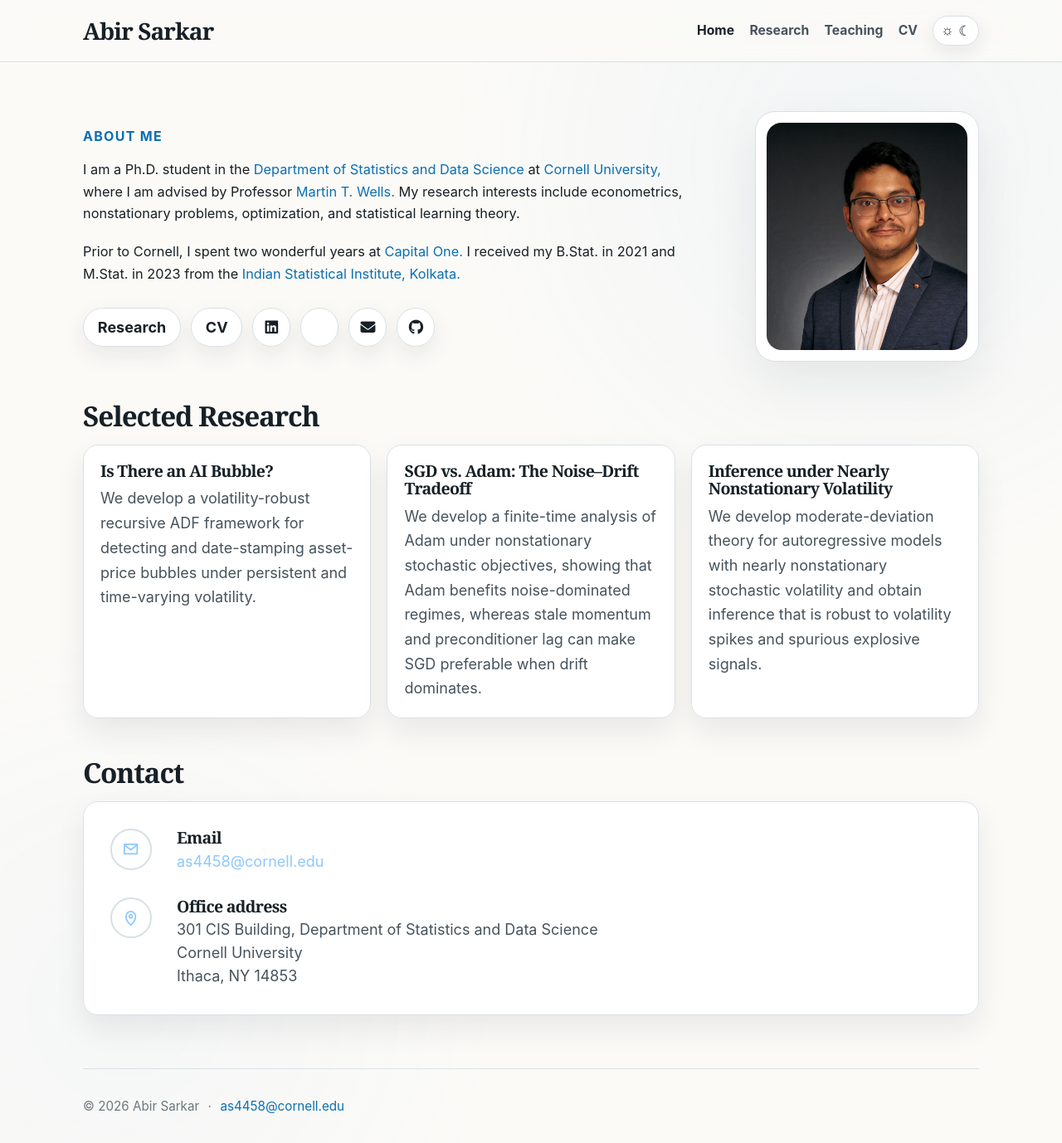
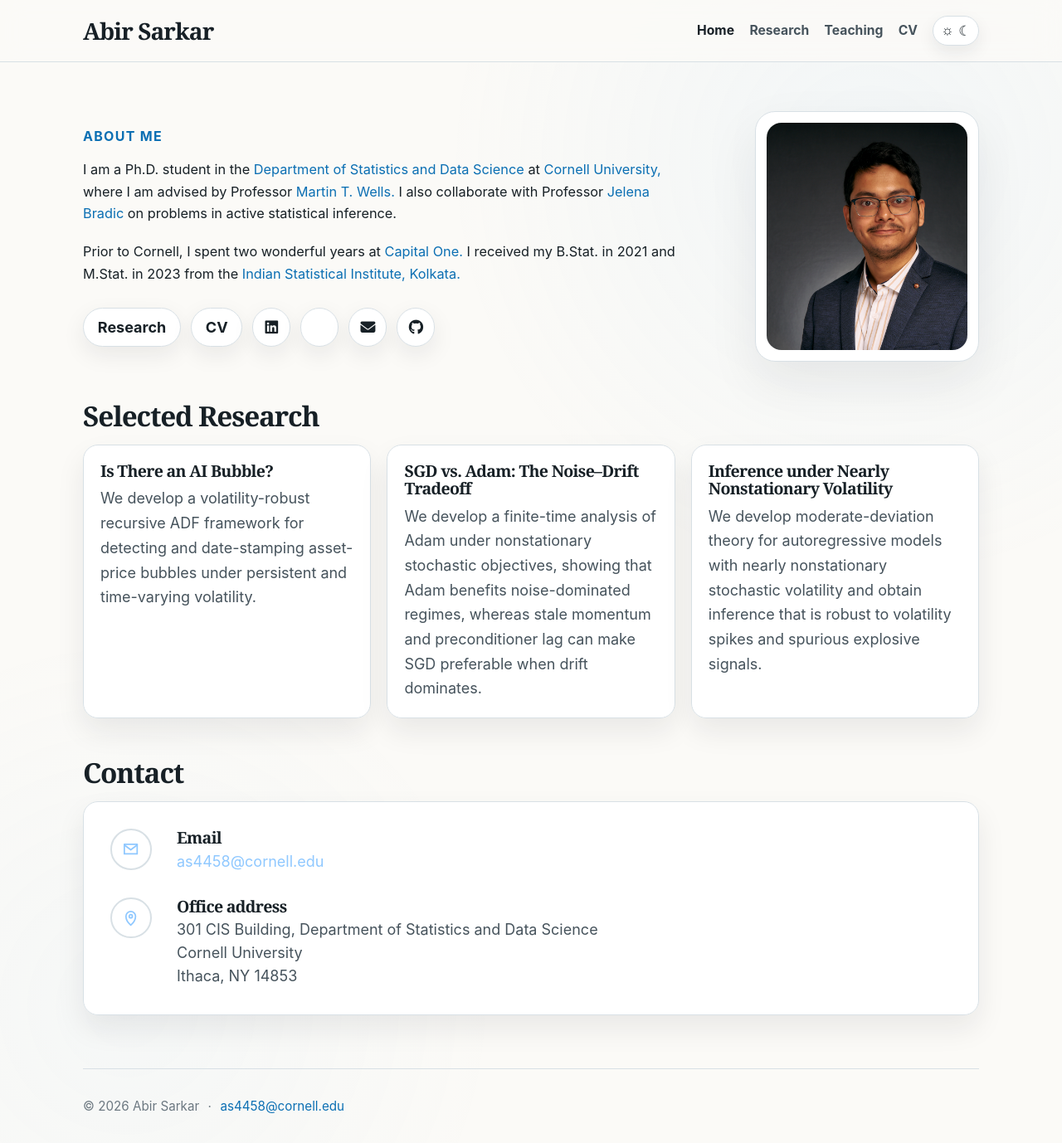
Before and after one commit to AbirS2026/AbirS2026.github.io, a Jekyll site: the page built from index.md, in a window 1280 px wide and 1378 px high. Shown: the whole window at 83% size. Built offline with Jekyll 4.4.1, drawn with Linux system fonts in a browser that asks for light colours; a style sheet for code colours, icons or effects is not loaded.

Commit message:
Update index.md

```diff
--- a/index.md
+++ b/index.md
@@ -21,9 +21,13 @@ title: Home
          target="_blank"
          rel="noopener">
         Martin T. Wells.
-      </a>
-      My research interests include econometrics, nonstationary problems,
-      optimization, and statistical learning theory.
+      </a> I also collaborate with Professor
+  <a href="https://www.jelenabradic.net/"
+     target="_blank"
+     rel="noopener">
+    Jelena Bradic
+  </a>
+  on problems in active statistical inference.
     </p>
 
     <p class="about-text">
```
